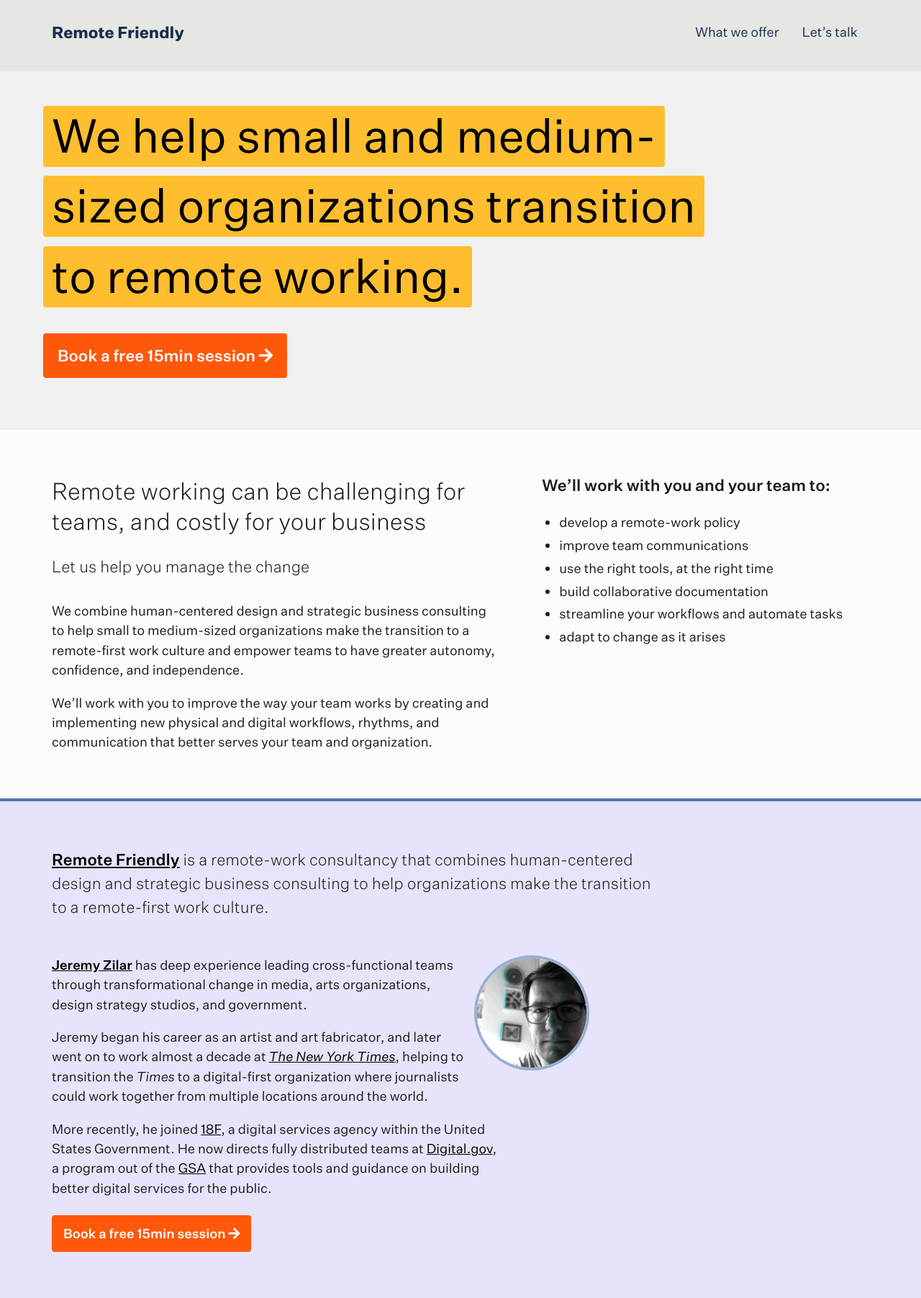
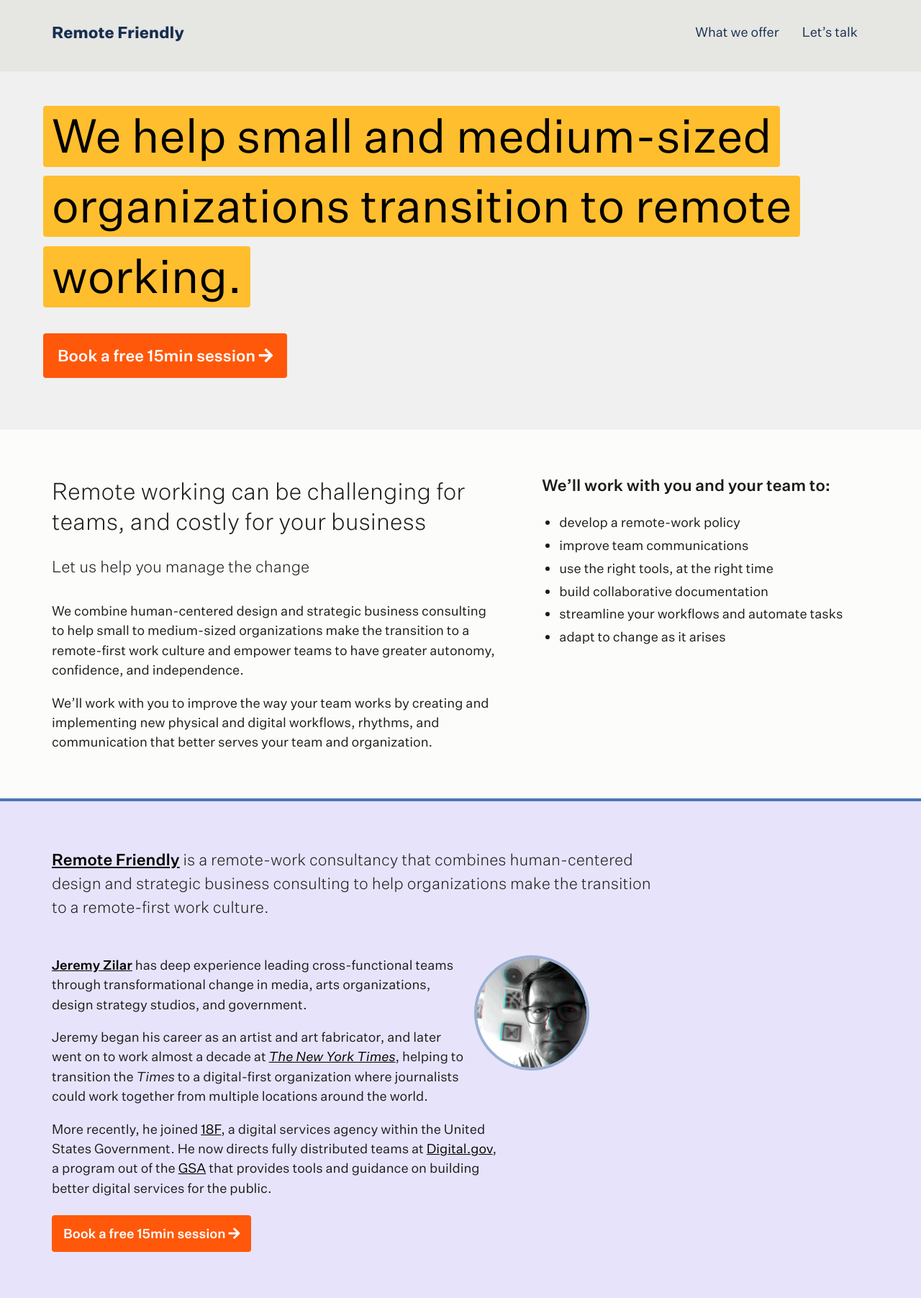
Before and after one commit to jeremyzilar/remotework.team, a Jekyll site: the page built from index.md, in a window 1280 px wide. Shown: the whole page at 72% size. Built offline with Jekyll 4.4.1, drawn with Linux system fonts in a browser that asks for light colours; nearby versions of some CDN libraries.

Commit message:
updating media breakpoints

```diff
--- a/_includes/hero.html
+++ b/_includes/hero.html
@@ -1,7 +1,7 @@
 <section class="hero" aria-label="Introduction">
   <div class="grid-container grid-container-desktop-lg">
     <div class="grid-row">
-      <div class="grid-col-12 tablet:grid-col-10">
+      <div class="grid-col-12 tablet-lg:grid-col-12">
         <h1><span>{{ site.hero__heading }}</span></h1>
         <a class="usa-button" href="https://calendly.com/jeremyzilar/online"><span>Book a free 15min session</span> <i class="fas fa-arrow-right"></i></a>
       </div>
--- a/_includes/section-bio.html
+++ b/_includes/section-bio.html
@@ -3,7 +3,7 @@
   <section id="{{ include.data }}" class="blurb blurb-{{ include.data }} usa-section">
     <div class="grid-container grid-container-desktop-lg">
       <div class="grid-row">
-        <div class="grid-col-12 tablet:grid-col-9">
+        <div class="grid-col-12 tablet-lg:grid-col-9">
           {% if item.heading %}
           <div class="blurb-heading">
             <h2>{{ item.heading }}</h2>
@@ -16,7 +16,7 @@
       </div>
       <div class="grid-row grid-gap-4">
 
-        <div class="grid-col-12 tablet:grid-col-8">
+        <div class="grid-col-12 tablet-lg:grid-col-8">
           <div class="usa-prose">
             {% if item.img %}
             <img src="{{ item.img }}" alt="{{ item.img_alt }}">
--- a/_includes/section-blurb.html
+++ b/_includes/section-blurb.html
@@ -3,7 +3,7 @@
   <section id="{{ include.data }}" class="blurb blurb-{{ include.data }} usa-section">
     <div class="grid-container grid-container-desktop-lg">
       <div class="grid-row grid-gap-4">
-        <div class="grid-col-12 tablet:grid-col-7">
+        <div class="grid-col-12 tablet-lg:grid-col-7">
           {% if item.heading %}
           <div class="blurb-heading">
             <h2>{{ item.heading }}</h2>
@@ -18,7 +18,7 @@
             {% endif %}
           </div>
         </div>
-        <div class="grid-col-12 tablet:grid-col-5">
+        <div class="grid-col-12 tablet-lg:grid-col-5">
           <div class="usa-prose">
             {% if item.col2 %}
             {{ item.col2 | markdownify }}
--- a/_layouts/home.html
+++ b/_layouts/home.html
@@ -8,7 +8,7 @@
 
   <div class="grid-container grid-container-desktop">
     <div class="grid-row">
-      <div class="grid-col-12 tablet:grid-col-9">
+      <div class="grid-col-12 tablet-lg:grid-col-9">
         <article>
           <div class="content usa-prose">
             {{ content }}
--- a/_layouts/page.html
+++ b/_layouts/page.html
@@ -5,7 +5,7 @@
 <main id="main-content" class="usa-layout-docs usa-section">
   <div class="grid-container grid-container-desktop-lg">
     <div class="grid-row tablet:grid-gap-6">
-      <div class="grid-col-12 tablet:grid-col-3">
+      <div class="grid-col-12 tablet-lg:grid-col-3">
 
         <aside class="usa-layout-docs__sidenav">
           <nav aria-label="Secondary navigation">
@@ -14,7 +14,7 @@
         </aside>
 
       </div>
-      <div class="grid-col-12 tablet:grid-col-7">
+      <div class="grid-col-12 tablet-lg:grid-col-7">
 
         <div class="usa-layout-docs__main usa-prose page-head">
           <h1>{{ page.title | escape }}</h1>
--- a/src/_content.scss
+++ b/src/_content.scss
@@ -91,7 +91,7 @@
   @include u-text('medium');
   @include u-text('white');
   @include u-radius('md');
-  @include at-media('tablet'){
+  @include at-media('tablet-lg'){
     @include u-display('inline-block');
     @include u-margin-top(3);
     @include u-padding-y(2);
--- a/src/_header.scss
+++ b/src/_header.scss
@@ -1,7 +1,7 @@
 
 header.usa-header{
   @include u-padding-bottom(0);
-  @include at-media('tablet'){
+  @include at-media('tablet-lg'){
     @include u-padding-bottom(3);
   }
   @include u-bg('gray-warm-10');
@@ -16,7 +16,7 @@
   }
   .usa-logo{
     @include u-font('sans', 'md');
-    @include at-media('tablet') {
+    @include at-media('tablet-lg') {
       @include u-font('sans', 'lg');
     }
     @include u-text('bold');
--- a/src/uswds/_uswds-theme-typography.scss
+++ b/src/uswds/_uswds-theme-typography.scss
@@ -359,7 +359,7 @@
 $theme-type-scale-md: 7;
 $theme-type-scale-lg: 9;
 $theme-type-scale-xl: 12;
-$theme-type-scale-2xl: 13;
+$theme-type-scale-2xl: 14;
 $theme-type-scale-3xl: 17;
 
 /*
```
Also changed, not shown: src/_hero.scss (+6 -7 lines), src/_section-blurb.scss (+7 -7 lines), assets/dist/styles.css, 1 other file.
